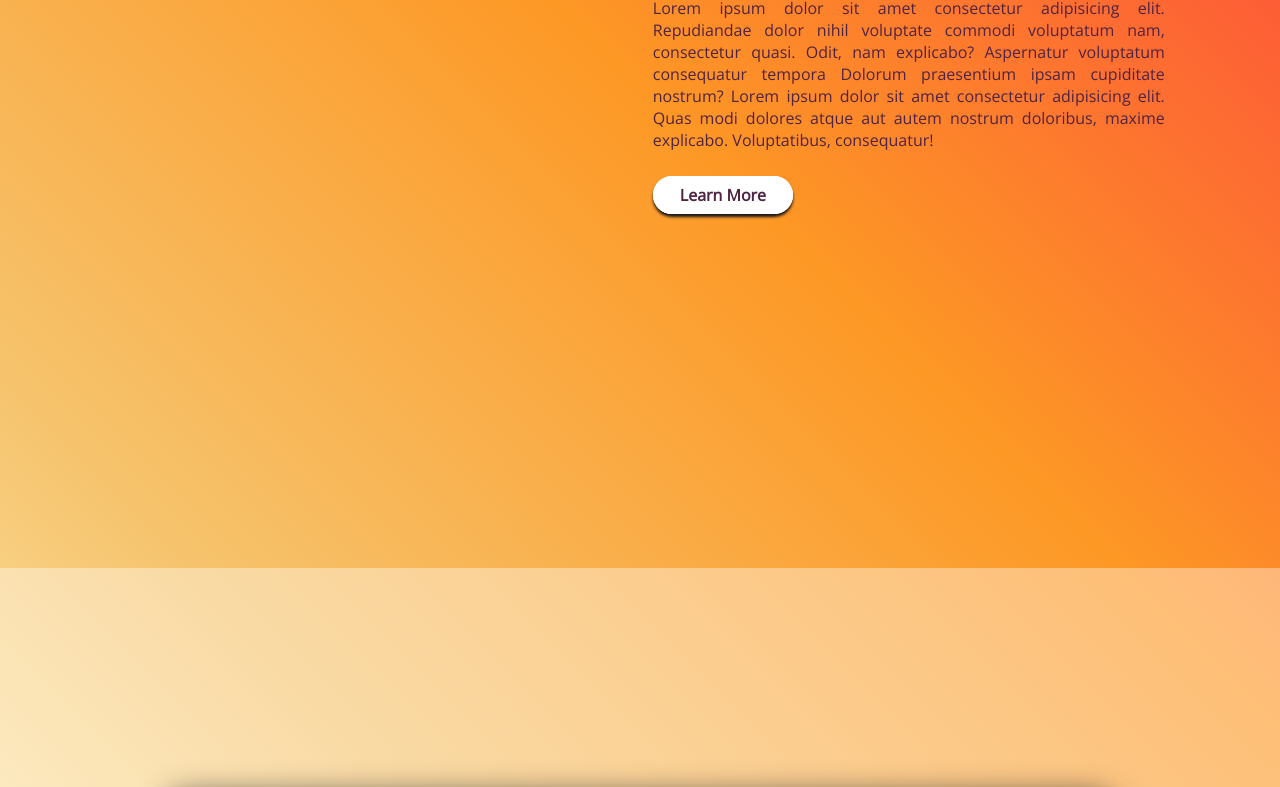
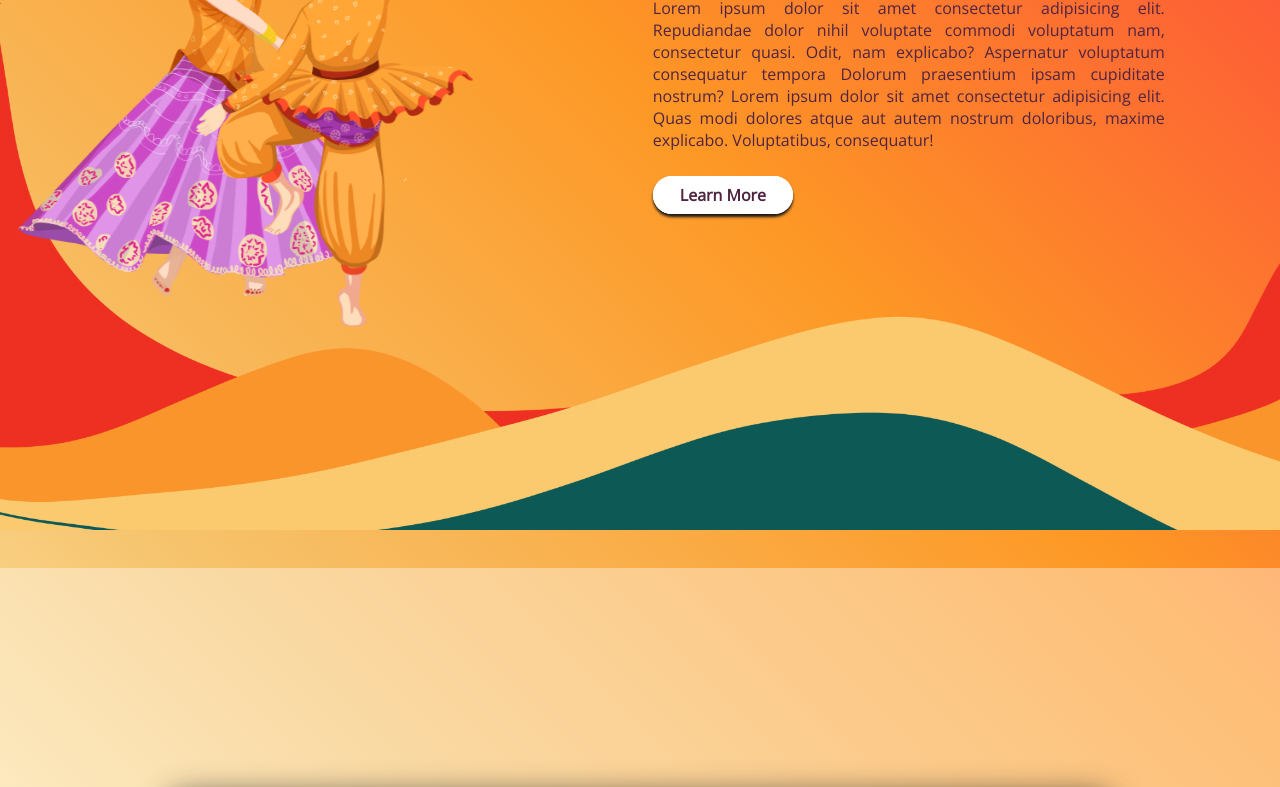
Before and after one commit to ria-goyal/demo2, a plain HTML site: page index.html in a window 1280 px wide. Shown: the part 190-977 px from the top of the page. Drawn offline with nearby package versions, Linux system fonts and the light colour scheme.

Commit message:
Update index.html

```diff
--- a/index.html
+++ b/index.html
@@ -27,10 +27,10 @@
             </ul>
         </nav>
         <div class="first">
-            <img src="../images/new.png" alt="" class="image" id="image">
+            <img src="new.png" alt="" class="image" id="image">
             <!-- <img src="../images/corner.png" alt=""> -->
             <div class="left">
-                <img src="../images/pic.png" alt="image">
+                <img src="pic.png" alt="image">
             </div>
             <div class="right">
                 <h1>Navratri</h1>
```
